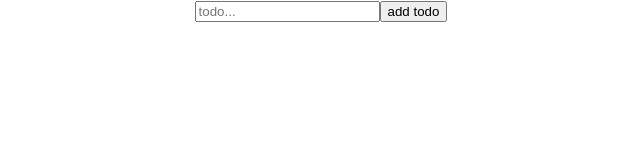
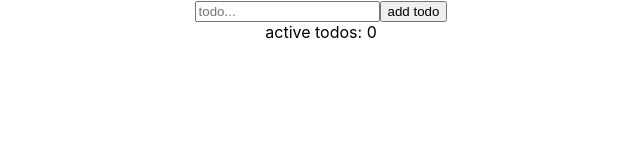
Before and after one commit to josephtownshend/todo_list, a React (Create React App) app: page / in a window 1280 px wide. Shown: the top 160 px of the page, without its empty margins (319-959 px from the left). Built offline with nearby package versions, Linux system fonts and the light colour scheme.

Commit message:
feat: active todos counting todos left

```diff
--- a/src/components/TodoList.js
+++ b/src/components/TodoList.js
@@ -40,6 +40,7 @@ export default class TodoList extends React.Component {
             todo={todo}
           />
         ))}
+        <div>active todos: {this.state.todos.filter(todo => !todo.complete).length}</div>
       </div>
     );
   }
```
